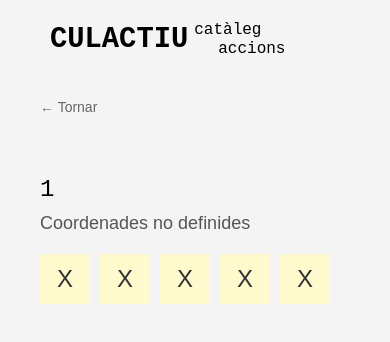
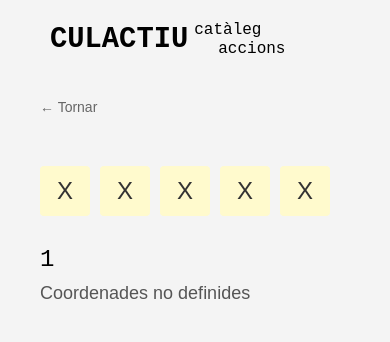
Before and after one commit to sboschraga/culactiu-web, a React (Create React App) app in the folder client/: page /carrer/1 in a window 390 px wide. Shown: the top 342 px of the page. Built offline with nearby package versions, Linux system fonts and the light colour scheme; a web font is replaced by a local one.

Commit message:
símbols a la dreta

```diff
--- a/client/src/pages/DetallCarrer.css
+++ b/client/src/pages/DetallCarrer.css
@@ -1,6 +1,5 @@
 /* src/pages/DetallCarrer.css */
 
-/* --- CONFIGURACIÓ GENERAL DE LA PÀGINA --- */
 .detall-container {
   padding: 20px 40px;
   max-width: 1200px;
@@ -22,75 +21,71 @@
   color: black;
 }
 
-/* =========================================
-   PART 1: LES FOTOS PETITES (MINIATURES)
-   ========================================= */
+/* --- SECCIÓ SUPERIOR (FOTOS + SÍMBOLS) --- */
+.top-section {
+  display: flex;
+  gap: 20px; /* Separació entre el bloc de fotos i la columna de símbols */
+  margin-bottom: 30px;
+  align-items: flex-start; /* Alineat a dalt */
+}
 
-.fotos-row {
+/* Grup de fotos (Horitzontal) */
+.fotos-group {
   display: flex;
   gap: 20px;
-  margin-bottom: 30px;
-
-  /* Alineació a l'esquerra */
-  justify-content: flex-start;
-
-  /* Important: Això fa que totes tinguin la mateixa alçada */
-  align-items: stretch;
+  flex-wrap: wrap; /* Si n'hi ha moltes, que baixin */
 }
 
 .foto-box {
-  flex: 1;
-
-  /* MIDA DE LES MINIATURES */
-  /* Això és el que controla que es vegin una al costat de l'altra bé */
-  max-width: 260px;
-
-  /* Proporció vertical 3:4 */
+  /* Mida de les fotos */
+  width: 260px; /* Amplada fixa */
   aspect-ratio: 3 / 4;
 
   background-color: transparent;
   border: 1px solid #f0f0f0;
-
   display: flex;
   align-items: center;
   justify-content: center;
   overflow: hidden;
   position: relative;
   border-radius: 4px;
-
-  /* Cursor per indicar que es poden clicar */
   cursor: zoom-in;
 }
 
 .foto-box img {
   width: 100%;
   height: 100%;
-  object-fit: cover; /* Retalla per omplir el 3:4 */
+  object-fit: cover;
   display: block;
-
-  /* Petita animació en passar el ratolí */
   transition: transform 0.2s, opacity 0.2s;
 }
-
 .foto-box img:hover {
   transform: scale(1.03);
   opacity: 0.9;
 }
 
-.placeholder-text {
-  font-size: 18px;
-  color: #ccc;
-  text-transform: uppercase;
+/* Columna de Símbols (VERTICAL) */
+.simbols-vertical {
+  display: flex;
+  flex-direction: column; /* Aquesta línia els posa un sobre l'altre */
+  gap: 10px; /* Separació vertical entre símbols */
 }
 
-/* =========================================
-   PART 2: INFORMACIÓ (TEXT I SÍMBOLS)
-   ========================================= */
+.simbol-box {
+  width: 50px;
+  height: 50px;
+  background-color: #FFFACD;
+  display: flex;
+  align-items: center;
+  justify-content: center;
+  font-size: 24px;
+  color: #333;
+  border-radius: 4px; /* Opcional */
+}
 
-.info-row {
-  display: flex;
-  justify-content: space-between;
-  align-items: flex-start;
+/* --- SECCIÓ INFERIOR (TEXT) --- */
+.info-text-section {
+  margin-top: 20px;
 }
 
 .nom-carrer {
@@ -106,67 +101,36 @@
   margin: 0;
 }
 
-.simbols-column {
-  display: flex;
-  gap: 10px;
-  flex-wrap: wrap;
-  justify-content: flex-end;
-}
-
-.simbol-box {
-  width: 50px;
-  height: 50px;
-  background-color: #FFFACD;
-  display: flex;
-  align-items: center;
-  justify-content: center;
-  font-size: 24px;
-  color: #333;
-}
-
-/* =========================================
-   PART 3: EL MODAL (FOTO AMPLIADA)
-   ========================================= */
-
-/* Fons fosc que cobreix tota la pantalla */
+/* --- EL MODAL (FOTO AMPLIADA) - IGUAL QUE ABANS --- */
 .modal-overlay {
   position: fixed;
   top: 0;
   left: 0;
   width: 100vw;
   height: 100vh;
-  background-color: rgba(0, 0, 0, 0.9); /* Fons fosc translúcid (90%) */
-
+  background-color: rgba(0, 0, 0, 0.9);
   display: flex;
   align-items: center;
   justify-content: center;
-  z-index: 9999; /* Per sobre de tot */
-  cursor: zoom-out; /* Cursor per tancar */
-
-  /* MARGES SUPERIOR I INFERIOR: 5% d'alçada a dalt i a baix */
+  z-index: 9999;
+  cursor: zoom-out;
   padding: 5vh 20px;
   box-sizing: border-box;
 }
 
-/* Contenidor de la foto gran */
 .modal-content {
-  /* Ocuparà tota l'alçada disponible dins del padding */
   height: 100%;
-
-  /* FORCEM LA PROPORCIÓ 3:4 TAMBÉ AL MODAL */
   aspect-ratio: 3 / 4;
-
-  max-width: 100%; /* Seguretat per mòbils */
+  max-width: 100%;
   position: relative;
   box-shadow: 0 0 40px rgba(0,0,0,1);
   background: black;
 }
 
-/* La imatge dins del modal */
 .modal-content img {
   width: 100%;
   height: 100%;
-  object-fit: cover; /* Retalla per mantenir el 3:4 perfecte */
+  object-fit: cover;
   border-radius: 4px;
 }
 
@@ -179,30 +143,28 @@
   font-size: 14px;
 }
 
+/* --- RESPONSIVE (MÒBIL) --- */
+@media (max-width: 768px) {
+  /* Al mòbil, posem la columna de símbols a sota de les fotos per falta d'espai?
+     O al costat amb scroll? Et proposo posar-los a sota de les fotos al mòbil */
 
-/* =========================================
-   RESPONSIVE (MÒBIL)
-   ========================================= */
-@media (max-width: 768px) {
-  .fotos-row {
-    flex-direction: row;
-    overflow-x: auto; /* Scroll lateral */
-    justify-content: flex-start;
+  .top-section {
+    flex-direction: column; /* Fotos dalt, símbols baix al mòbil */
+  }
+
+  .fotos-group {
+    flex-wrap: nowrap;
+    overflow-x: auto; /* Scroll lateral de fotos */
+    width: 100%;
     padding-bottom: 10px;
   }
 
   .foto-box {
-    /* Mida fixa al mòbil per fer scroll */
-    flex: 0 0 200px;
-    max-width: none;
+    flex: 0 0 200px; /* Mida fixa al mòbil */
   }
 
-  .info-row {
-    flex-direction: column;
-    gap: 20px;
-  }
-
-  .simbols-column {
-    justify-content: flex-start;
+  .simbols-vertical {
+    flex-direction: row; /* Al mòbil els posem horitzontals de nou perquè no ocupin tanta alçada */
+    flex-wrap: wrap;
   }
 }
--- a/client/src/pages/DetallCarrer.jsx
+++ b/client/src/pages/DetallCarrer.jsx
@@ -7,8 +7,6 @@ const DetallCarrer = () => {
   const { name } = useParams();
   const nomReal = decodeURIComponent(name);
   const [ubicacioText, setUbicacioText] = useState("Calculant ubicació...");
-
-  // 1. ESTAT NOU: Guardem la URL de la foto que volem veure gran (o null si està tancat)
   const [fotoAmpliada, setFotoAmpliada] = useState(null);
 
   const dades = infoCarrers[nomReal] || {
@@ -44,39 +42,43 @@ const DetallCarrer = () => {
         <Link to="/cataleg" className="back-link">← Tornar</Link>
       </div>
 
-      <div className="fotos-row">
+      {/* --- NOVA SECCIÓ SUPERIOR: FOTOS + SÍMBOLS --- */}
+      <div className="top-section">
+
+        {/* 1. GRUP DE FOTOS */}
+        <div className="fotos-group">
           {dades.fotos.map((foto, index) => {
             if (!foto || foto === "null") return null;
-
             return (
               <div key={index} className="foto-box">
-              {/* 2. AFEGIM EL CLICK: Quan cliquem, guardem aquesta foto a l'estat */}
                 <img
                   src={foto}
                   alt={`Detall ${index}`}
                   onClick={() => setFotoAmpliada(foto)}
-                style={{ cursor: "zoom-in" }} // Canvia el cursor per indicar que es pot clicar
                 />
               </div>
             );
           })}
         </div>
 
-      <div className="info-row">
-        <div className="text-column">
-          <h1 className="nom-carrer">{nomReal}</h1>
-          <p className="ubicacio">{ubicacioText}</p>
-        </div>
-        <div className="simbols-column">
+        {/* 2. COLUMNA DE SÍMBOLS (ARA AL COSTAT DE LES FOTOS) */}
+        <div className="simbols-vertical">
           {dades.simbols.map((simbol, index) => (
             <div key={index} className="simbol-box">
               <span className="simbol-text">{simbol}</span>
             </div>
           ))}
         </div>
+
       </div>
 
-      {/* 3. EL MODAL (FINESTRA EMERGENT): Només es mostra si fotoAmpliada té valor */}
+      {/* --- SECCIÓ INFERIOR: TEXT --- */}
+      <div className="info-text-section">
+          <h1 className="nom-carrer">{nomReal}</h1>
+          <p className="ubicacio">{ubicacioText}</p>
+      </div>
+
+      {/* MODAL (FOTO AMPLIADA) - IGUAL QUE ABANS */}
       {fotoAmpliada && (
         <div className="modal-overlay" onClick={() => setFotoAmpliada(null)}>
           <div className="modal-content">
```
Lines whose indentation alone changed are shown as unchanged.
